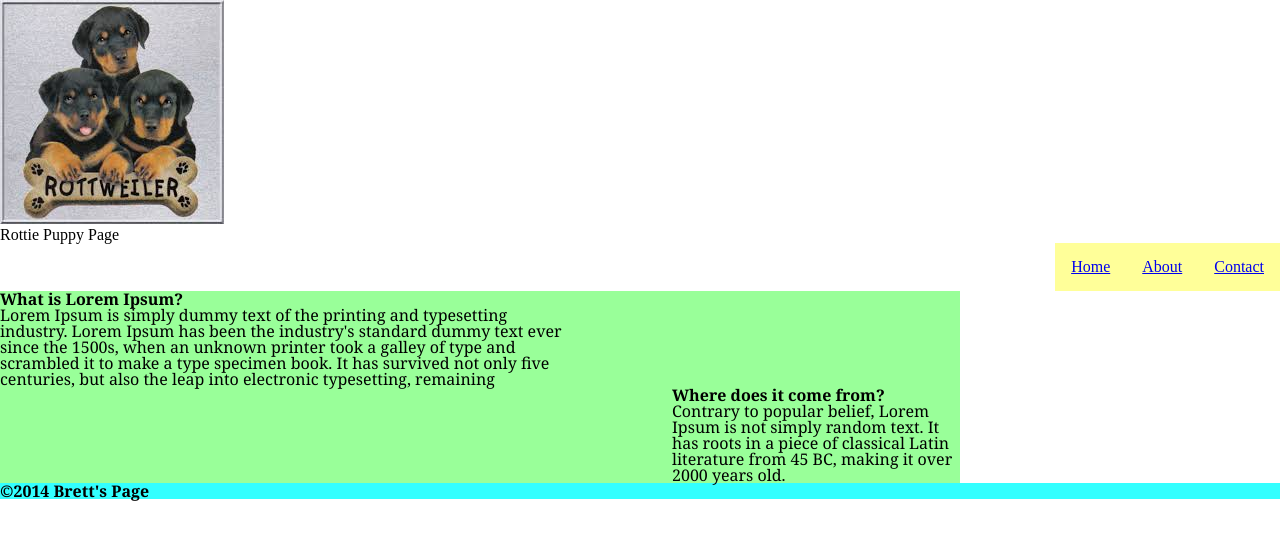
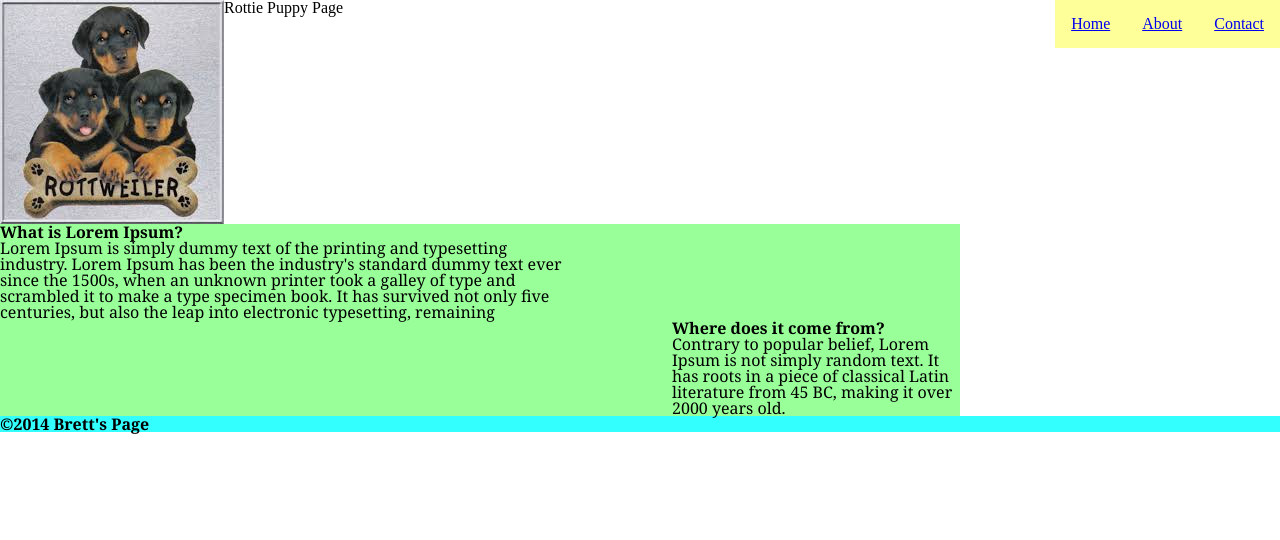
Before and after one commit to bbowen/test, a plain HTML site: page index.html in a window 1280 px wide. Drawn offline with Linux system fonts and the light colour scheme.

Commit message:
Update style.css

```diff
--- a/css/style.css
+++ b/css/style.css
@@ -3,6 +3,9 @@ html,body,div,span,object,iframe,h1,h2,h3,h4,h5,h6,p,blockquote,pre,a,abbr,acron
 
 html, body {
 	height: 100%;
+}
+.float_left {
+	float: left;
 }
 
 .top-nav {
```
